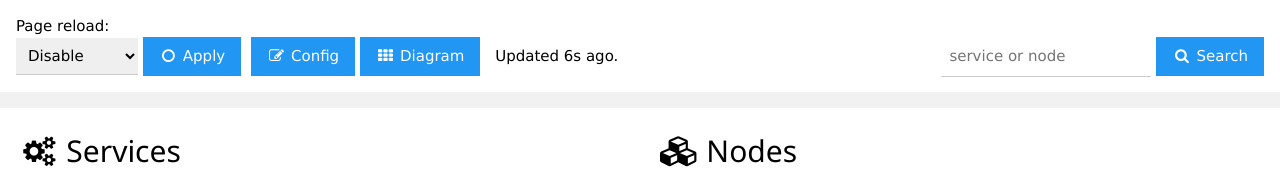
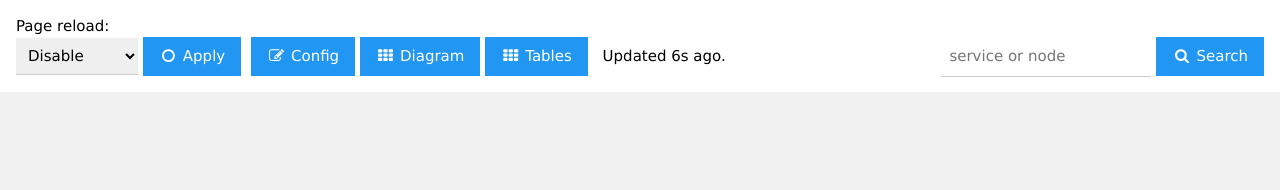
Before and after one commit to dvolk/sc, a Flask app: template templates/services.jinja2 in a window 1280 px wide. Shown: the part 109-299 px from the top of the page. Run offline with Flask 2, Linux system fonts and the light colour scheme; the template is opened without the code that fills it, so the values that code supplies are empty; some libraries are stand-ins or nearby versions.

Commit message:
add toggle tables button

```diff
--- a/app.py
+++ b/app.py
@@ -43,6 +43,11 @@ MEM_USED_WARN_PCT: float = 0.45
 CPU_LOAD_WARN_PCT: float = 0.5
 DISK_USED_WARN_PCT: float = 0.90
 ACKNOWLEDGED_ALERTS: set[str] = set()
+
+services = None
+search_filter = None
+cfg_draw_tables = True
+cfg_draw_mermaid_diagram = True
 
 
 class Node:
@@ -283,10 +288,6 @@ class Services:
         return self.by_node.keys()
 
 
-services = None
-search_filter = None
-
-
 def icon(name):
     """Format html for fontawesome icons."""
     return f'<i class="fa fa-{name} fa-fw"></i>'
@@ -468,6 +469,7 @@ def index():
         mermaid_diagram=mermaid_diagram,
         mermaid_postamble=mermaid_postamble,
         cfg_draw_mermaid_diagram=cfg_draw_mermaid_diagram,
+        cfg_draw_tables=cfg_draw_tables,
     )
 
 
@@ -490,6 +492,14 @@ def toggle_mermaid_diagram():
     """Endpoint to toggle mermaid diagram drawing."""
     global cfg_draw_mermaid_diagram
     cfg_draw_mermaid_diagram = not cfg_draw_mermaid_diagram
+    return flask.redirect(flask.url_for("index"))
+
+
+@app.route("/toggle_tables")
+def toggle_tables():
+    """Endpoint to toggle mermaid diagram drawing."""
+    global cfg_draw_tables
+    cfg_draw_tables = not cfg_draw_tables
     return flask.redirect(flask.url_for("index"))
 
 
@@ -631,14 +641,12 @@ def connect():
 # end of pyxtermjs functions
 
 
-def main(services_yaml, term_program="x-terminal-emulator", draw_mermaid_diagram=False):
+def main(services_yaml, term_program="x-terminal-emulator"):
     """Start sc web service."""
     global cfg_services_yaml
     cfg_services_yaml = services_yaml
     global cfg_term_program
     cfg_term_program = term_program
-    global cfg_draw_mermaid_diagram
-    cfg_draw_mermaid_diagram = draw_mermaid_diagram
     socketio.run(app, debug=True, port=1234, host="127.0.0.1")
 
 
--- a/templates/services.jinja2
+++ b/templates/services.jinja2
@@ -99,6 +99,15 @@
       <div class="ib">
         <p>
           <br/>
+          <span>
+            <a href="/toggle_tables" class="w3-btn w3-blue">{{ icon('th') }} Tables</a>
+          </span>
+        </p>
+      </div>
+
+      <div class="ib">
+        <p>
+          <br/>
           <span style="margin-left: 10px;">Updated
             <span id="lastUpdated" >0</span>s ago.
           </span>
@@ -140,6 +149,8 @@
   {#
   // services
   #}
+
+  {% if cfg_draw_tables %}
 
   <div class="w3-container w3-half w3-white {% if not mermaid_diagram %} w3-panel {% endif %}" style="padding: 10px 20px;">
     <h2>{{ icon('cogs') }} Services {% if services.warnings %}<span style="padding: 0 10px; float:right" class="w3-red">Warnings: {{ services.warnings }}</span>{% endif %}</h2>
@@ -266,4 +277,6 @@
       </div>
     {% endfor %}
   </div>
+
+  {% endif %} {# if cfg_draw_tables #}
 {% endblock %}
```
